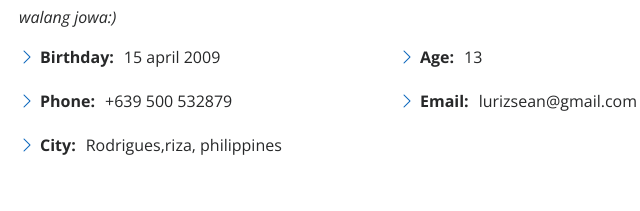
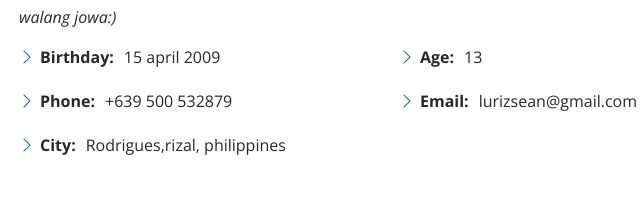
Before and after one commit to Seanems/port, a plain HTML site: page index.html in a window 1280 px wide. Shown: the part 1003-1214 px from the top of the page, 493-1133 px from the left. Drawn offline with nearby package versions, Linux system fonts and the light colour scheme.

Commit message:
Update index.html

```diff
--- a/index.html
+++ b/index.html
@@ -94,7 +94,7 @@
                   <li><i class="bi bi-chevron-right"></i> <strong>Birthday:</strong> <span>15 april 2009</span></li>
 
                   <li><i class="bi bi-chevron-right"></i> <strong>Phone:</strong> <span>+639 500 532879</span></li>
-                  <li><i class="bi bi-chevron-right"></i> <strong>City:</strong> <span>Rodrigues,riza, philippines</span></li>
+                  <li><i class="bi bi-chevron-right"></i> <strong>City:</strong> <span>Rodrigues,rizal, philippines</span></li>
                 </ul>
               </div>
               <div class="col-lg-6">
```
